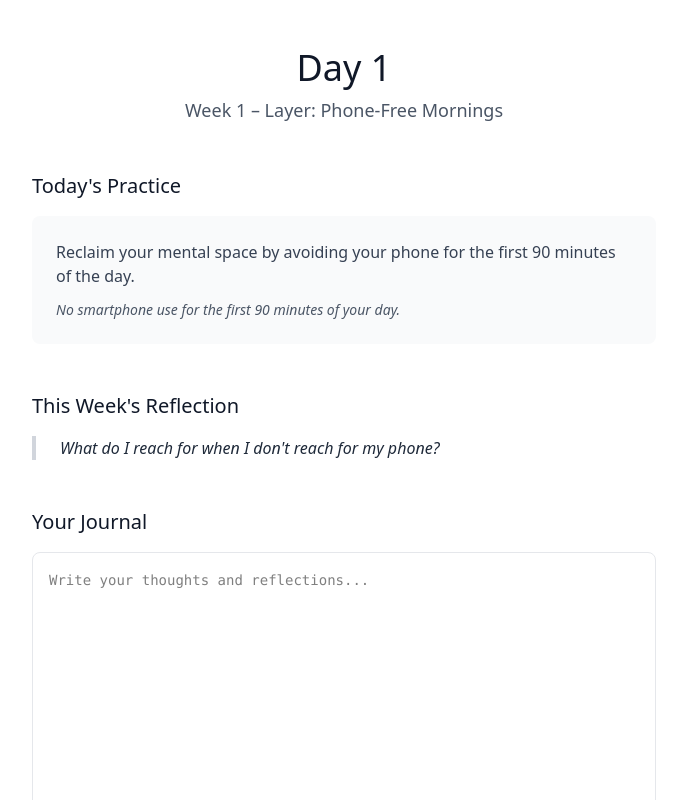
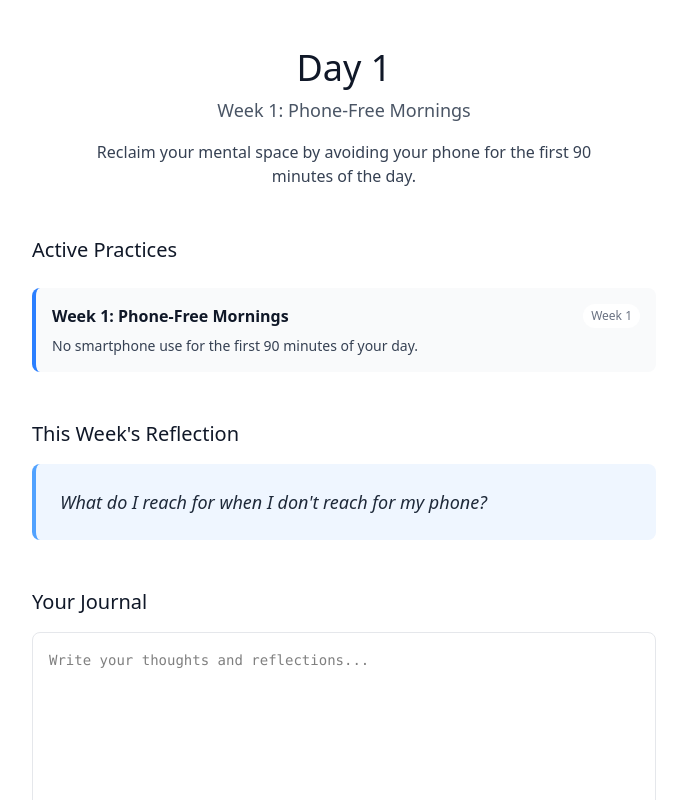
Before and after one commit to martinwinther/12-weeks-of-asceticism, a React (Vite) app: page /day/1 in a window 1280 px wide. Shown: the top 800 px of the page, without its empty margins (296-983 px from the left). Built offline with nearby package versions, Linux system fonts and the light colour scheme; the HTML template or start-up script is replaced by a standard one.

Commit message:
integrate data files into DayPage and render stacked actions and prompt

```diff
--- a/src/pages/DayPage.jsx
+++ b/src/pages/DayPage.jsx
@@ -22,14 +22,17 @@ const DayPage = () => {
     );
   }
 
-  // Calculate current week using Math.ceil(dayNumber / 7)
-  const currentWeek = Math.ceil(dayNum / 7);
+  // Parse dayNumber and compute weekNumber
+  const weekNumber = Math.ceil(dayNum / 7);
 
-  // Get layer data from layersByWeek
-  const layerData = layersByWeek[currentWeek];
+  // Get current week's layer data
+  const currentWeekLayer = layersByWeek[weekNumber];
 
-  // Get weekly reflection prompt (one prompt per week)
-  const weeklyPrompt = promptsByWeek[currentWeek] || '';
+  // For activeActions, take Object.values(layersByWeek).slice(0, weekNumber)
+  const activeActions = Object.values(layersByWeek).slice(0, weekNumber);
+
+  // For the reflection prompt, use promptsByWeek[weekNumber]
+  const reflectionPrompt = promptsByWeek[weekNumber] || '';
 
   // Load existing entry from localStorage on mount
   useEffect(() => {
@@ -61,36 +64,52 @@ const DayPage = () => {
     <div className="min-h-screen bg-white">
       <div className="max-w-2xl mx-auto px-6 py-12">
 
-        {/* Header */}
+        {/* Header - Current Week's Layer Title and Description */}
         <div className="text-center mb-12">
           <h1 className="text-4xl font-light text-gray-900 mb-2">Day {dayNum}</h1>
-          <h2 className="text-lg font-normal text-gray-600">
-            Week {currentWeek} – Layer: {layerData?.title}
+          <h2 className="text-lg font-normal text-gray-600 mb-4">
+            Week {weekNumber}: {currentWeekLayer?.title}
           </h2>
+          <p className="text-gray-700 max-w-lg mx-auto">
+            {currentWeekLayer?.description}
+          </p>
         </div>
 
-        {/* Section 1: Today's Action Summary */}
+        {/* Active Actions - Stacked List */}
         <div className="mb-12">
-          <h3 className="text-xl font-medium text-gray-900 mb-4">Today's Practice</h3>
-          <div className="bg-gray-50 rounded-lg p-6">
-            <p className="text-gray-700 font-medium mb-3">{layerData?.description}</p>
-            <p className="text-gray-600 text-sm italic">
-              {layerData?.action}
+          <h3 className="text-xl font-medium text-gray-900 mb-6">Active Practices</h3>
+          <div className="space-y-4">
+            {activeActions.map((layer, index) => (
+              <div key={index} className="bg-gray-50 rounded-lg p-4 border-l-4 border-blue-500">
+                <div className="flex items-start justify-between">
+                  <div className="flex-1">
+                    <h4 className="font-semibold text-gray-900 mb-2">
+                      Week {index + 1}: {layer.title}
+                    </h4>
+                    <p className="text-gray-700 text-sm">
+                      {layer.action}
+                    </p>
+                  </div>
+                  <div className="ml-4 text-xs text-gray-500 bg-white rounded-full px-2 py-1">
+                    Week {index + 1}
+                  </div>
+                </div>
+              </div>
+            ))}
+          </div>
+        </div>
+
+        {/* Reflection Prompt */}
+        <div className="mb-12">
+          <h3 className="text-xl font-medium text-gray-900 mb-4">This Week's Reflection</h3>
+          <div className="bg-blue-50 rounded-lg p-6 border-l-4 border-blue-400">
+            <p className="text-gray-800 font-medium italic text-lg">
+              {reflectionPrompt}
             </p>
           </div>
         </div>
 
-        {/* Section 2: Weekly Reflection Prompt */}
-        <div className="mb-12">
-          <h3 className="text-xl font-medium text-gray-900 mb-4">This Week's Reflection</h3>
-          <div className="border-l-4 border-gray-300 pl-6">
-            <p className="text-gray-800 font-medium italic">
-              {weeklyPrompt}
-            </p>
-          </div>
-        </div>
-
-        {/* Section 3: Journal Textarea */}
+        {/* Journal Textarea */}
         <div className="mb-12">
           <h3 className="text-xl font-medium text-gray-900 mb-4">Your Journal</h3>
           <textarea
```
